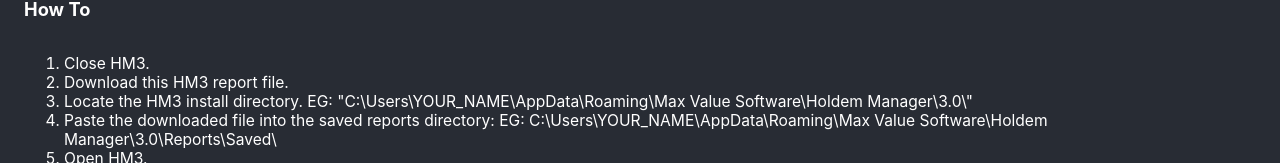
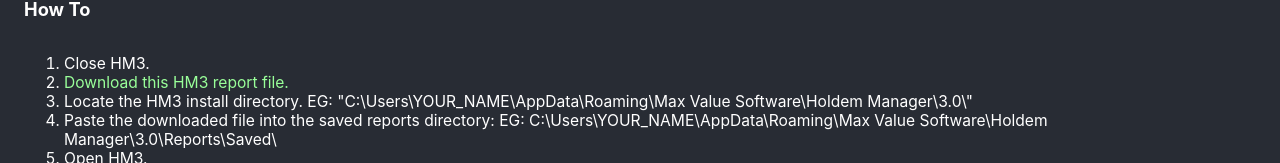
Before and after one commit to HakAl/plodelta, a React (Create React App) app: page / in a window 1280 px wide. Shown: the part 324-487 px from the top of the page. Built offline with nearby package versions, Linux system fonts and the light colour scheme.

Commit message:
missing class

```diff
--- a/src/App.js
+++ b/src/App.js
@@ -21,6 +21,7 @@
                             <a href={TheReport}
                                target="_blank"
                                rel="noreferrer"
+                               className={'link'}
                                download="Home_Saved Reports_GTOStatAnalyzer.report">Download this HM3 report file.</a></li>
                         <li>Locate the HM3 install directory. EG: "C:\Users\YOUR_NAME\AppData\Roaming\Max Value Software\Holdem Manager\3.0\"</li>
                         <li>Paste the downloaded file into the saved reports directory: EG: C:\Users\YOUR_NAME\AppData\Roaming\Max Value Software\Holdem Manager\3.0\Reports\Saved\</li>
```
